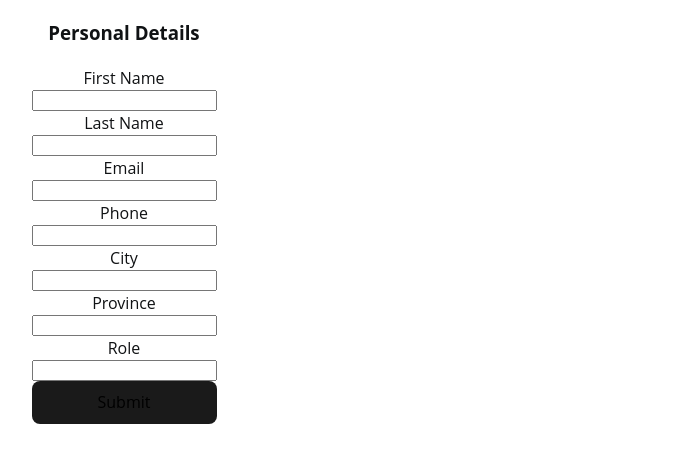
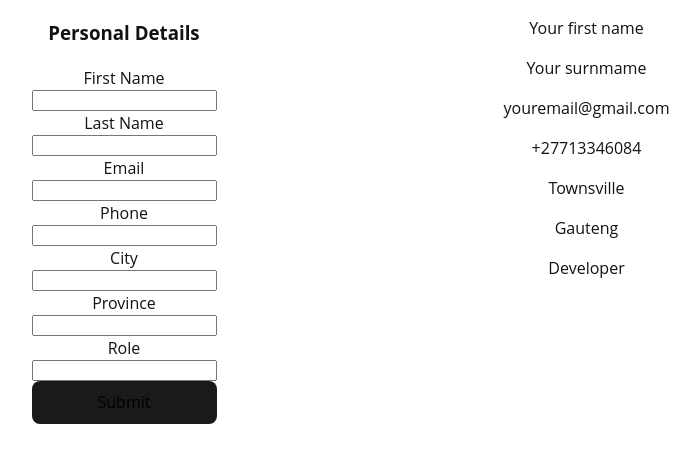
Before and after one commit to mothibimalebana/resume-builder, a React (Vite) app: page / in a window 1280 px wide. Shown: the top 462 px of the page, without its empty margins (146-846 px from the left). Built offline with nearby package versions, Linux system fonts and the light colour scheme.

Commit message:
created getResponseContent in SectionCv
takes object parameter, converts it into a array and appends the array

```diff
--- a/src/components/cv/Cv.jsx
+++ b/src/components/cv/Cv.jsx
@@ -1,9 +1,19 @@
 function SectionCv({ sectionTitle, userResponse }) {
+  function getResponseContent() {
+    let content = [];
+    for (let key in userResponse) {
+      let item = userResponse[key];
+      content.push(
+        <p key={key} id={key}>
+          {item}
+        </p>
+      );
+    }
+    return content;
+  }
   return (
     <>
-      <div>
-        <div className={sectionTitle}>{}</div>
-      </div>
+      <div className={sectionTitle}>{getResponseContent()}</div>
     </>
   );
 }
@@ -11,12 +21,7 @@ export default function Cv({ userResponse }) {
   console.log(userResponse);
   return (
     <>
-      <div>
-        <SectionCv
-          sectionTitle="Personal Details"
-          userResponse={userResponse}
-        ></SectionCv>
-      </div>
+      <SectionCv sectionTitle="Personal Details" userResponse={userResponse} />
     </>
   );
 }
--- a/src/components/form/Form.jsx
+++ b/src/components/form/Form.jsx
@@ -18,7 +18,7 @@ function Input({ title, width, height, required, type }) {
 
 export function Section({ sectionTitle, sectionContent, setUserResponse }) {
   function handleResponse(event) {
-    let userResponse = {};
+    let userResponse = [];
     for (let key in sectionContent) {
       // console.log(sectionContent[key].title, event.target[key].value);
       userResponse[sectionContent[key].title] = event.target[key].value;
```
